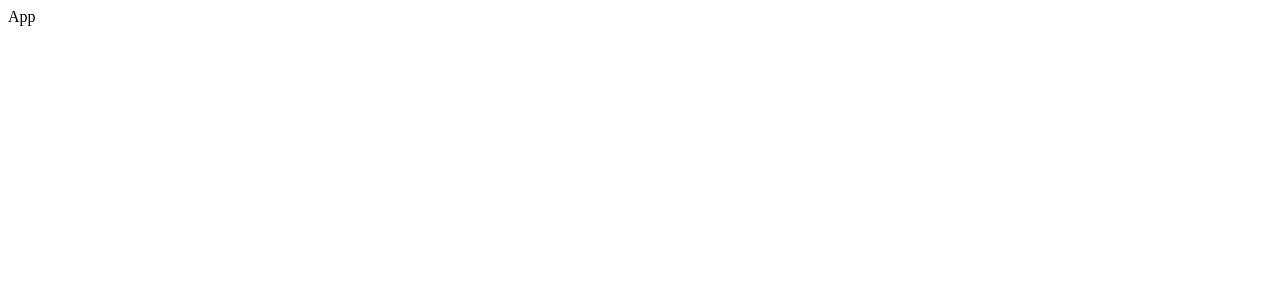
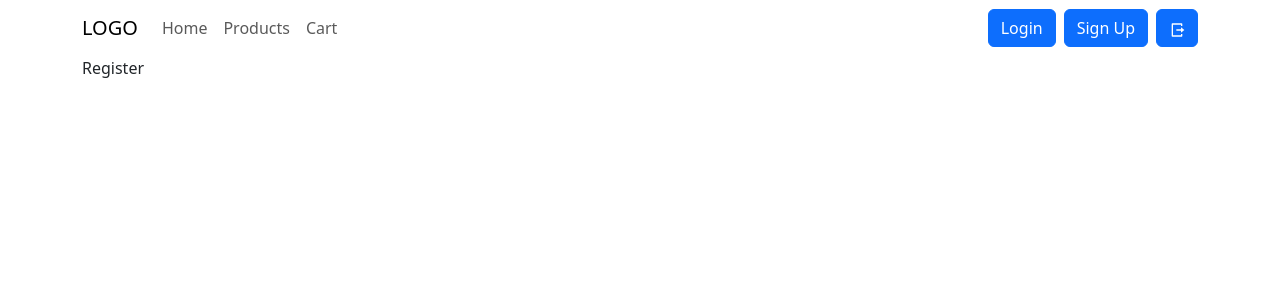
Before and after one commit to Shoshaan/Frontend-Project, a React (Vite) app: page /register in a window 1280 px wide. Shown: the top 300 px of the page. Built offline with nearby package versions, Linux system fonts and the light colour scheme.

Commit message:
modifying structure & navbar addition

```diff
--- a/package.json
+++ b/package.json
@@ -17,6 +17,7 @@
     "react-bootstrap": "^2.10.10",
     "react-dom": "^19.2.0",
     "react-hot-toast": "^2.6.0",
+    "react-icons": "^5.5.0",
     "react-redux": "^9.2.0",
     "react-router-dom": "^7.12.0",
     "sass": "^1.97.3"
--- a/src/Api/Api.js
+++ b/src/Api/Api.js
@@ -0,0 +1,6 @@
+import axios, { Axios } from "axios";
+
+const BaseURl = "https://dummyjson.com";
+export const API = Axios.create({
+  baseURL: BaseURl,
+});
--- a/src/App.jsx
+++ b/src/App.jsx
@@ -1,7 +1,30 @@
-import React from 'react'
+import React from "react";
+import "bootstrap/dist/css/bootstrap.min.css";
+import "./Styles/App.scss";
+import { Container } from "react-bootstrap";
+import { Route, Routes } from "react-router-dom";
+import { Home } from "./Components/Home/Home";
+import { Products } from "./Components/Products/Products";
+import { Cart } from "./Components/Cart/Cart";
+import { Navbar } from "./Components/Navbar/Navbar";
+import { ProductDetails } from "./Components/ProductDetails/ProductDetails";
+import { Login } from "./Pages/Login";
+import { Register } from "./Pages/Register";
 
 export default function App() {
   return (
-    <div>App</div>
-  )
+    <div>
+      <Navbar />
+      <Container>
+        <Routes>
+          <Route path="/" Component={Home} />
+          <Route path="/products" Component={Products} />
+          <Route path="/cart" Component={Cart} />
+          <Route path="products/:id" Component={ProductDetails} />
+          <Route path="/login" Component={Login} />
+          <Route path="/register" Component={Register} />
+        </Routes>
+      </Container>
+    </div>
+  );
 }
--- /dev/null
+++ b/src/Components/LogoutButton/LogoutButton.jsx
@@ -0,0 +1,11 @@
+import React from "react";
+import { Button } from "react-bootstrap";
+import { RiLogoutBoxRLine } from "react-icons/ri";
+
+export const LogoutButton = () => {
+  return (
+    <Button>
+      <RiLogoutBoxRLine />
+    </Button>
+  );
+};
--- a/src/Components/Navbar/Navbar.jsx
+++ b/src/Components/Navbar/Navbar.jsx
@@ -1,7 +1,45 @@
-import React from 'react'
+import React from "react";
+import { Navbar as BNavbar, Button, Container, Nav } from "react-bootstrap";
+import { Link } from "react-router-dom";
+import { LogoutButton } from "../LogoutButton/LogoutButton";
 
 export const Navbar = () => {
   return (
-    <div>Navbar</div>
-  )
-}
+    <BNavbar expand="md">
+      <Container>
+        <BNavbar.Brand>
+          <span>LOGO</span>
+        </BNavbar.Brand>
+        <BNavbar.Toggle></BNavbar.Toggle>
+        <BNavbar.Collapse>
+          <Nav>
+            <Nav.Item>
+              <Nav.Link to="/" as={Link}>
+                Home
+              </Nav.Link>
+            </Nav.Item>
+            <Nav.Item>
+              <Nav.Link to="/products" as={Link}>
+                Products
+              </Nav.Link>
+            </Nav.Item>
+            <Nav.Item>
+              <Nav.Link to="/cart" as={Link}>
+                Cart
+              </Nav.Link>
+            </Nav.Item>
+          </Nav>
+          <div className="d-flex gap-2 ms-auto">
+            <Button as={Link} to="/login">
+              Login
+            </Button>
+            <Button as={Link} to="/register">
+              Sign Up
+            </Button>
+            <LogoutButton />
+          </div>
+        </BNavbar.Collapse>
+      </Container>
+    </BNavbar>
+  );
+};
--- /dev/null
+++ b/src/Pages/Login.jsx
@@ -0,0 +1,7 @@
+import React from 'react'
+
+export const Login = () => {
+  return (
+    <div>Login</div>
+  )
+}
--- /dev/null
+++ b/src/Pages/Register.jsx
@@ -0,0 +1,7 @@
+import React from 'react'
+
+export const Register = () => {
+  return (
+    <div>Register</div>
+  )
+}
--- a/src/Store/Store.js
+++ b/src/Store/Store.js
@@ -0,0 +1,5 @@
+import { configureStore } from "@reduxjs/toolkit";
+
+export const store = configureStore({
+  reducer: {},
+});
--- a/src/main.jsx
+++ b/src/main.jsx
@@ -1,9 +1,17 @@
-import { StrictMode } from 'react'
-import { createRoot } from 'react-dom/client'
-import App from './App.jsx'
+import { StrictMode } from "react";
+import { createRoot } from "react-dom/client";
+import App from "./App.jsx";
+import { BrowserRouter } from "react-router-dom";
 
-createRoot(document.getElementById('root')).render(
+import { Provider } from "react-redux";
+import { store } from "./Store/Store.js";
+
+createRoot(document.getElementById("root")).render(
   <StrictMode>
-    <App />
+    <Provider store={store}>
+      <BrowserRouter>
+        <App />
+      </BrowserRouter>
+    </Provider>
   </StrictMode>,
-)
+);
```
Also changed, not shown: src/App.css (deleted), src/index.css (deleted), 1 other file (tests, documents, lock files or other folders).
